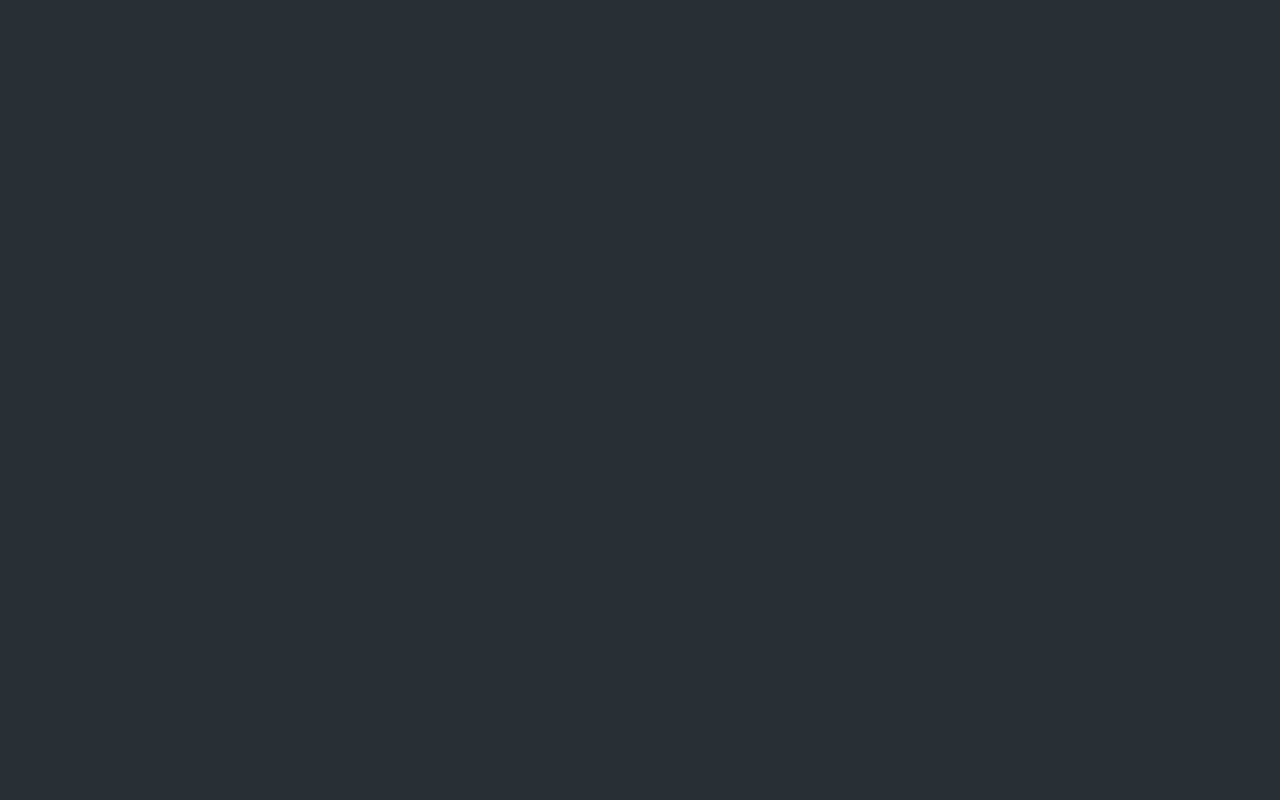
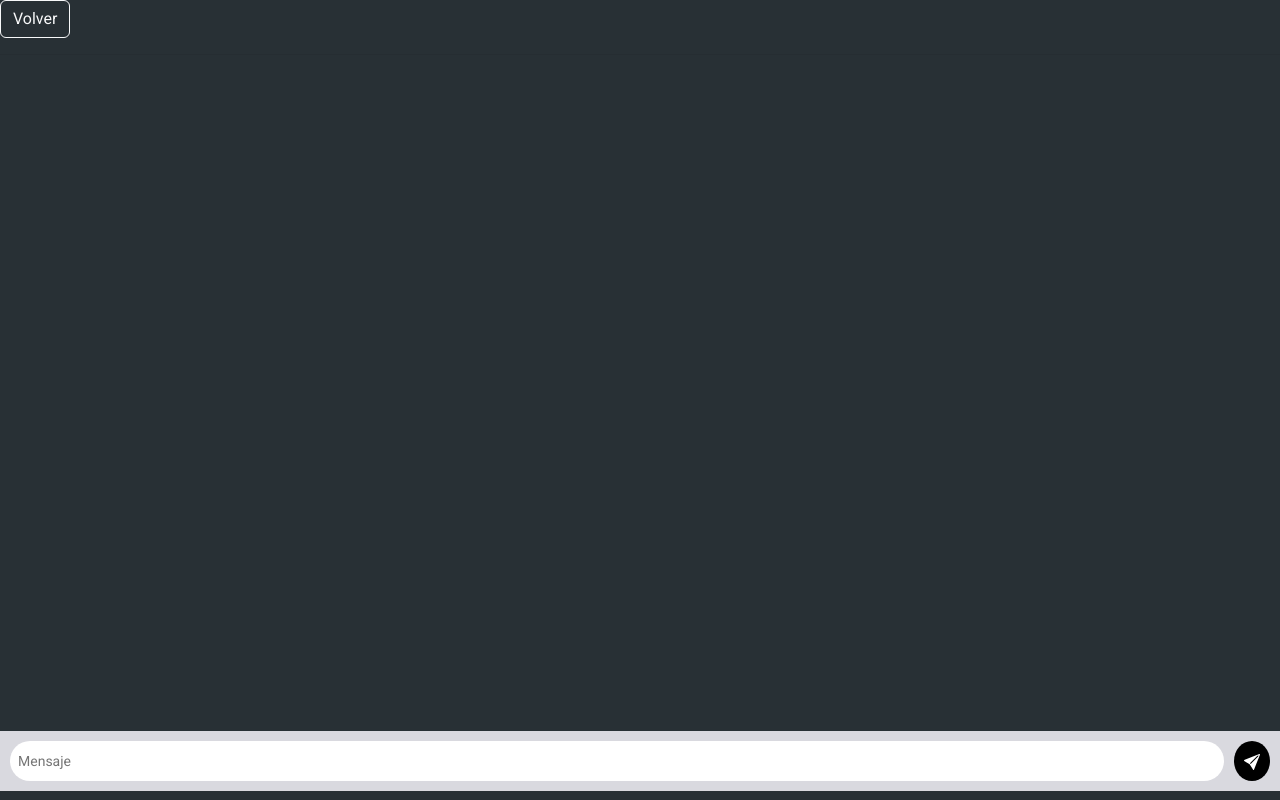
Before and after one commit to FALCH2000/2024_SOAD_PROJECT3, an Angular app in the folder Frontend/FrontendMyRest/: page /feedback in a window 1280 px wide. Before the commit this address led to /. Built offline with nearby package versions, Linux system fonts and the light colour scheme.

Commit message:
Feedback Feature

```diff
--- a/Frontend/FrontendMyRest/src/app/general/feedback/feedback.component.html
+++ b/Frontend/FrontendMyRest/src/app/general/feedback/feedback.component.html
@@ -1 +1,31 @@
-<p>feedback works!</p>
+<div>
+    <div>
+        <button class="btn btn-outline-light" routerLink="/homepage">Volver</button>
+    </div>
+    <hr>
+    <div class="chatwindow">
+        <div class="scrollable" #content>
+            <div *ngFor="let item of allMessages; let i = index" class="message">
+                <div *ngIf="!item.card" class="text-message"
+                     [ngClass]="{'my-message': item.isUser, 'your-message': !item.isUser}">
+                    <p>{{item.message}}</p>
+                </div>
+            </div>
+        </div>
+    </div>
+</div>
+
+
+<footer>
+    <form class="conversation-compose">
+        <input type="text" class="input-msg" name="input" placeholder="Mensaje" [(ngModel)]="newMessage">
+        <button (click)="sendMessage()" type="submit" class="send">
+      <span class="circle no-text">
+        <svg xmlns="http://www.w3.org/2000/svg" width="16" height="16" fill="currentColor" class="bi bi-send-fill"
+              viewBox="0 0 16 16">
+  <path d="M15.964.686a.5.5 0 0 0-.65-.65L.767 5.855H.766l-.452.18a.5.5 0 0 0-.082.887l.41.26.001.002 4.995 3.178 3.178 4.995.002.002.26.41a.5.5 0 0 0 .886-.083zm-1.833 1.89L6.637 10.07l-.215-.338a.5.5 0 0 0-.154-.154l-.338-.215 7.494-7.494 1.178-.471z"/>
+</svg>
+      </span>
+        </button>
+    </form>
+</footer>
--- a/Frontend/FrontendMyRest/src/app/general/feedback/feedback.component.scss
+++ b/Frontend/FrontendMyRest/src/app/general/feedback/feedback.component.scss
@@ -0,0 +1,69 @@
+.chatwindow {
+    height: calc(95vh - 100px); // Ajusta la altura según sea necesario
+    overflow-y: auto;
+  }
+
+  .message {
+    display: flex;
+    flex-direction: column;
+    margin: 10px;
+  }
+
+  .text-message {
+    background-color: #D9D9DF;
+    color: #262626;
+    border-radius: 5px;
+    padding: 10px;
+    width: 400px
+  }
+
+  .your-message {
+    align-self: flex-start;
+    background-color: #ab722c;
+    color: white;
+    width: 400px
+  }
+
+  .my-message {
+    display: flex;
+    align-self: flex-end;
+    background-color: #0d0d0d;
+    color: white;
+    justify-content: flex-end;
+  }
+
+  footer {
+    display: flex;
+    flex-direction: row;
+    justify-content: space-between;
+    align-items: center;
+    padding: 10px;
+    background-color: #D9D9DF;
+  }
+
+  .conversation-compose {
+    flex: 1;
+    display: flex;
+    justify-content: space-between;
+  }
+
+  .input-msg {
+    flex: 1;
+    padding: 8px;
+    border-radius: 20px;
+    border: none;
+    margin-right: 10px;
+  }
+
+  .send {
+    background-color: #000000;
+    color: white;
+    border: none;
+    border-radius: 50%;
+    padding: 10px;
+    cursor: pointer;
+  }
+
+  .send i {
+    font-size: 18px;
+  }
--- a/Frontend/FrontendMyRest/src/app/general/feedback/feedback.component.ts
+++ b/Frontend/FrontendMyRest/src/app/general/feedback/feedback.component.ts
@@ -1,4 +1,5 @@
 import { Component } from '@angular/core';
+import { ChatbotService } from '../services/chatbot.service';
 
 @Component({
   selector: 'app-feedback',
@@ -7,4 +8,20 @@ import { Component } from '@angular/core';
 })
 export class FeedbackComponent {
 
+  constructor(private chatbot:ChatbotService) {
+    }
+
+    allMessages: any[] = [];
+    newMessage: string = '';
+
+  sendMessage() {
+      const message = this.newMessage;
+      this.chatbot.chatMessage(message).subscribe((response:any) => {
+
+          this.allMessages.push({message, isUser: true});
+          this.allMessages.push({message: response.data, isUser: false});
+          console.log(response);
+      });
+      this.newMessage = '';
+  }
 }
--- a/Frontend/FrontendMyRest/src/app/general/general-routing.module.ts
+++ b/Frontend/FrontendMyRest/src/app/general/general-routing.module.ts
@@ -1,10 +1,12 @@
 import { NgModule } from '@angular/core';
 import { RouterModule, Routes } from '@angular/router';
 import { MenuComponent } from './menu/menu.component';
+import { FeedbackComponent } from './feedback/feedback.component';
 
 const routes: Routes = [
   {path: '', redirectTo:'menu', pathMatch: 'full'},
   {path: 'menu', component: MenuComponent },
+  {path: 'feedback', component: FeedbackComponent },
 
 ];
 
--- /dev/null
+++ b/Frontend/FrontendMyRest/src/app/general/services/chatbot.service.ts
@@ -0,0 +1,15 @@
+import { Injectable } from '@angular/core';
+import {HttpClient} from "@angular/common/http";
+
+@Injectable({
+  providedIn: 'root'
+})
+export class ChatbotService {
+
+  constructor(private http:HttpClient) {
+  }
+
+  chatMessage(message: string) {
+    return this.http.get<any>(`https://us-central1-groovy-rope-416616.cloudfunctions.net/feedback-chatbot/?texto=${message}`);
+  }
+}
--- a/Frontend/FrontendMyRest/src/app/homepage/homepage.component.html
+++ b/Frontend/FrontendMyRest/src/app/homepage/homepage.component.html
@@ -18,7 +18,7 @@
 
             <button type="button" class="btn btn-outline-light" routerLink="/general">Menu del Restaurante</button>
             <br>
-            <button type="button" class="btn btn-outline-light" routerLink="/reservacion">Hacer Reservación</button>
+            <button type="button" class="btn btn-outline-light" routerLink="#">Hacer Reservación</button>
             <br>
             <button type="button" class="btn btn-outline-light" routerLink="/auth">Iniciar Sesion</button>
             <br>
```
Also changed, not shown: 1 other file (tests, documents, lock files or other folders).
